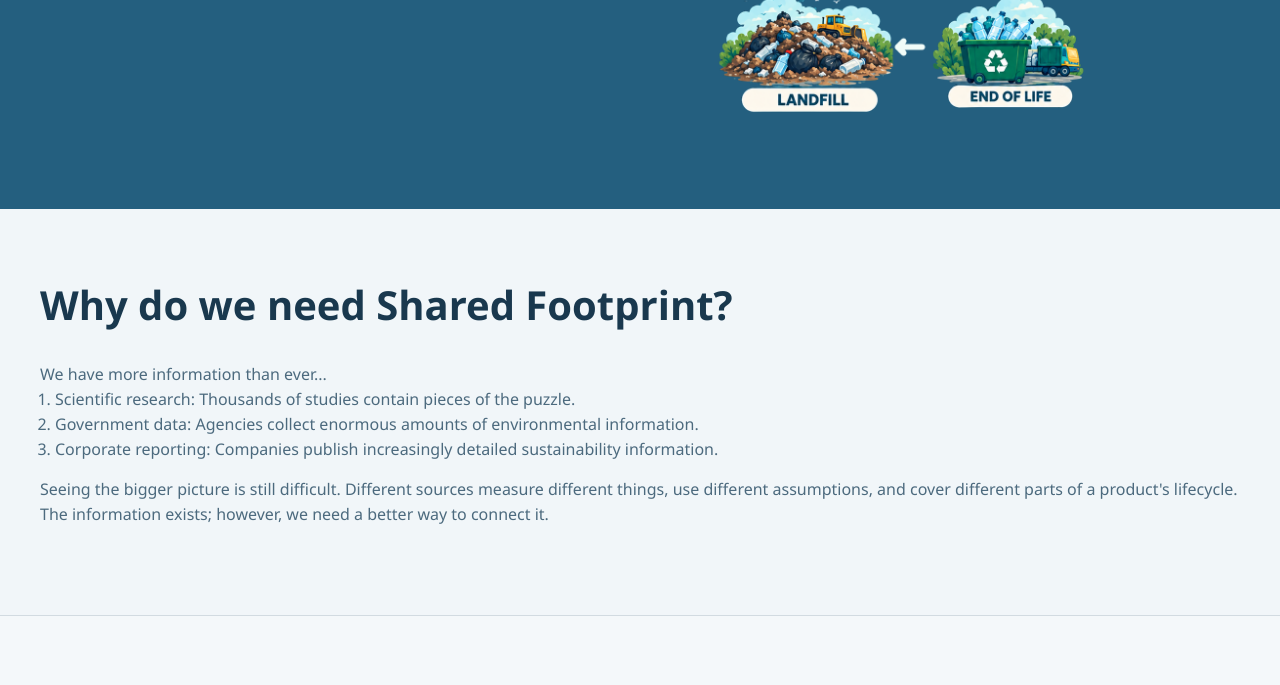
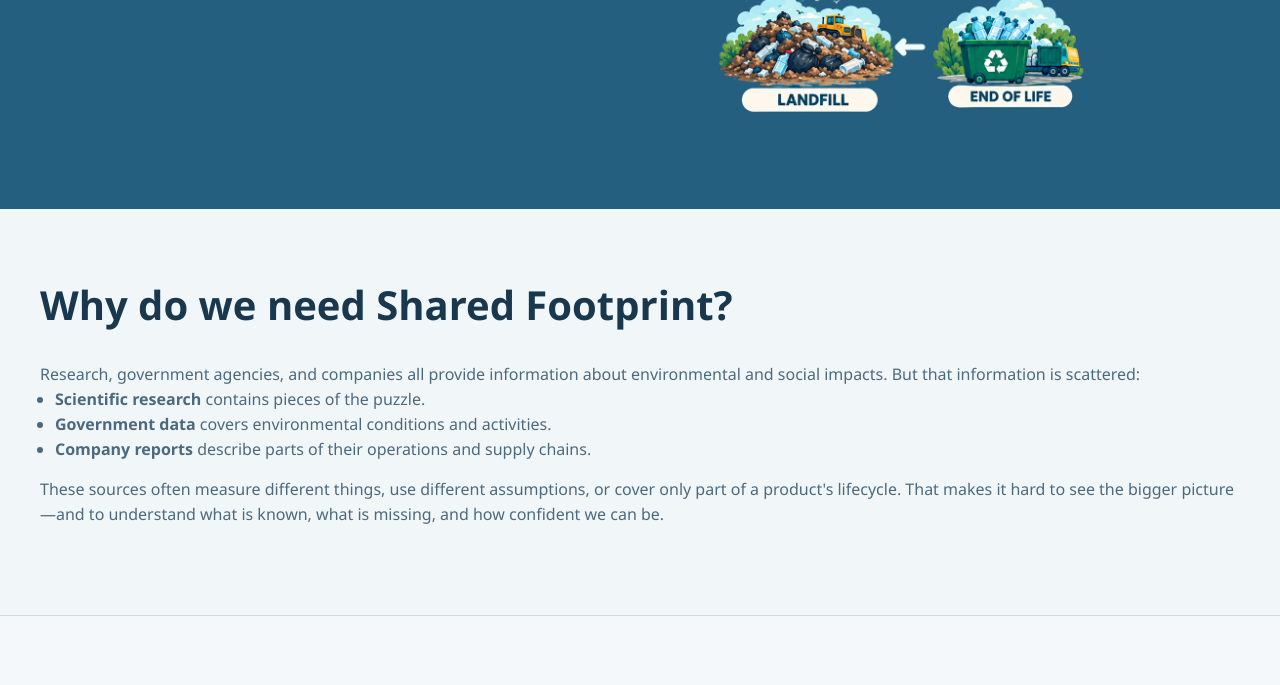
Before and after one commit to ajrsabet/terra-score-public-site, a plain HTML site: page index.html in a window 1280 px wide. Shown: the part 475-1160 px from the top of the page. Drawn offline with Linux system fonts and the light colour scheme; a script that the page names is missing.

Commit message:
docs: clarify the need for Shared Footprint
Co-authored-by: Copilot <223556219+Copilot@users.noreply.github.com>

```diff
--- a/index.html
+++ b/index.html
@@ -106,16 +106,30 @@
         <div class="section-heading">
           <h2>Why do we need Shared Footprint?</h2>
         </div>
-          <p style="margin-bottom: 0">We have more information than ever...</p>
-            <ol style="padding-left: 15px; margin-left: 0; margin-top: 0">
-            <li>Scientific research: Thousands of studies contain pieces of the puzzle.</li>
-            <li>Government data: Agencies collect enormous amounts of environmental information.</li>
-            <li> Corporate reporting: Companies publish increasingly detailed sustainability information.</li>
-          </ol>
-            <p>
-              Seeing the bigger picture is still difficult. Different sources measure different things, use
-              different assumptions, and cover different parts of a product's
-              lifecycle. The information exists; however, we need a better way to connect it.</p>
+        <p style="margin-bottom: 0">
+          Research, government agencies, and companies all provide information
+          about environmental and social impacts. But that information is
+          scattered:
+        </p>
+        <ul style="padding-left: 15px; margin-left: 0; margin-top: 0">
+          <li>
+            <strong>Scientific research</strong> contains pieces of the puzzle.
+          </li>
+          <li>
+            <strong>Government data</strong> covers environmental conditions
+            and activities.
+          </li>
+          <li>
+            <strong>Company reports</strong> describe parts of their operations
+            and supply chains.
+          </li>
+        </ul>
+        <p>
+          These sources often measure different things, use different
+          assumptions, or cover only part of a product's lifecycle. That makes
+          it hard to see the bigger picture—and to understand what is known,
+          what is missing, and how confident we can be.
+        </p>
       </section>
 
       <!-- 3. The big idea: what is actually being built, kept conceptual not technical -->
```
